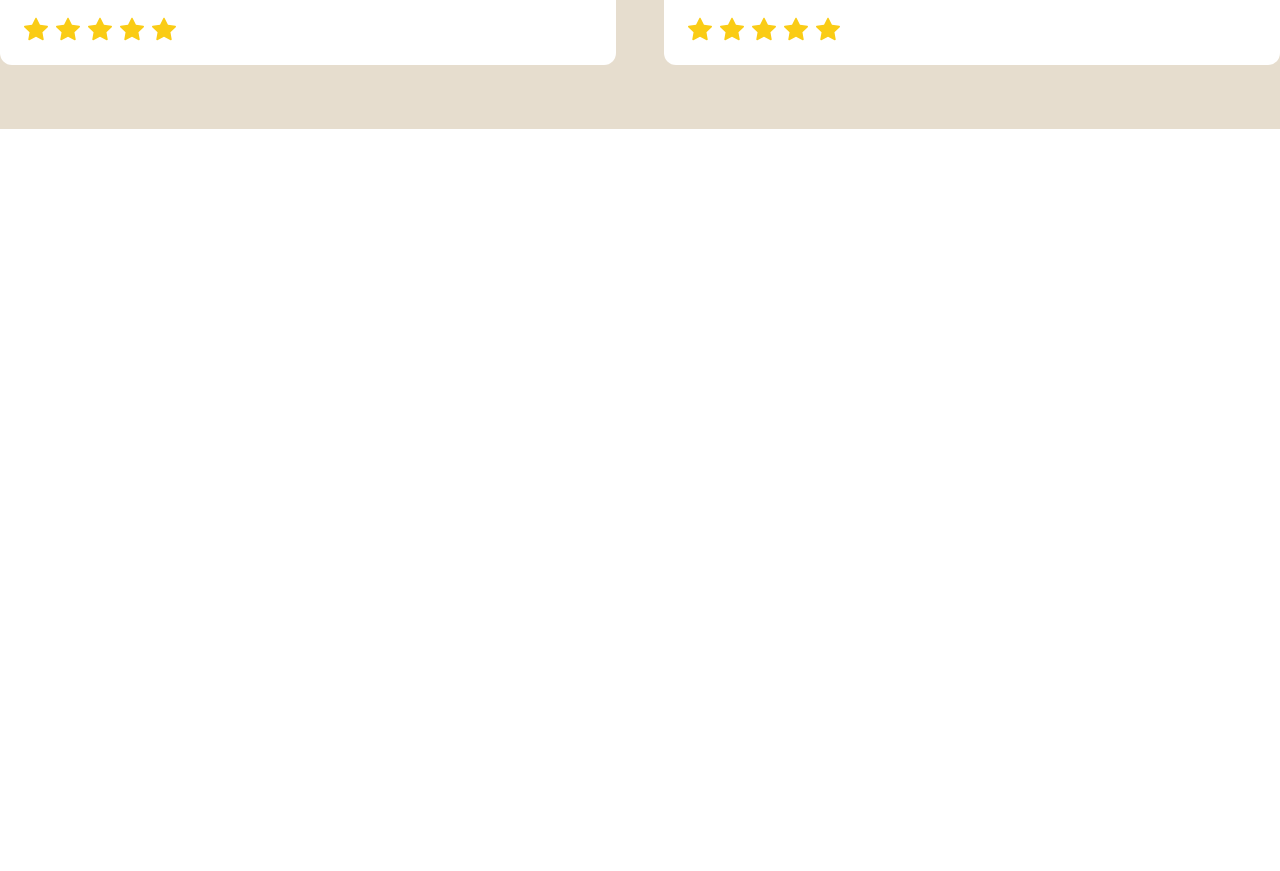
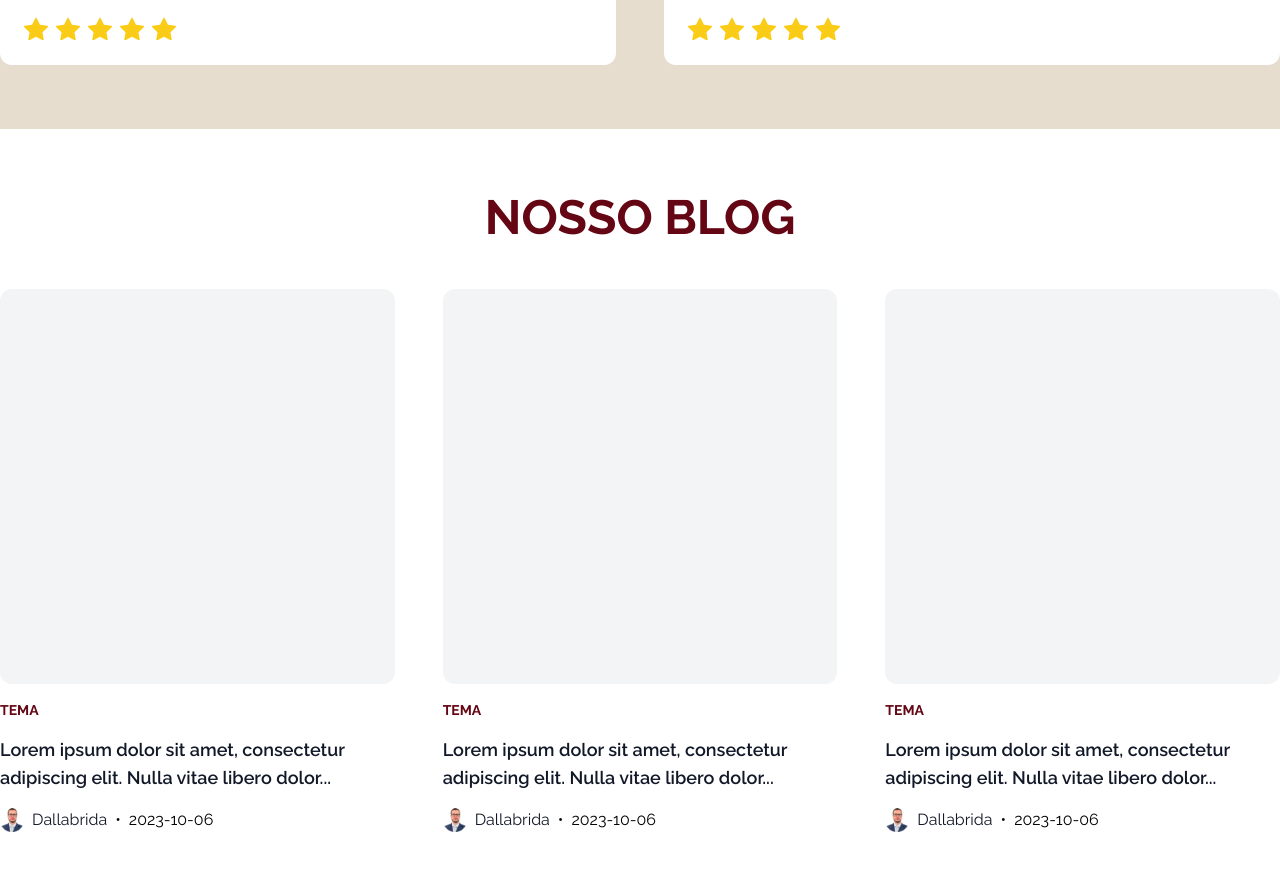
Before and after one commit to MateusDallabrida/mesquita-dallabrida, a Next.js app: page / in a window 1280 px wide. Shown: the part 4487-5358 px from the top of the page. Before the commit the page ends 4616 px from the top, so only its background shows below. Built offline with nearby package versions, Linux system fonts and the light colour scheme; a web font is replaced by a local one.

Commit message:
feat: add thumbnails with responsiveness

```diff
--- /dev/null
+++ b/src/components/OurBlog.tsx
@@ -0,0 +1,19 @@
+import { Thumbnail } from '@/components/Thumbnail'
+
+export function OurBlog() {
+  return (
+    <section>
+      <div className="max-w-7xl mx-auto py-16">
+        <h2 className="text-5xl font-bold uppercase text-main text-center">
+          Nosso Blog
+        </h2>
+
+        <div className="mt-12 grid md:grid-cols-2 lg:grid-cols-3 gap-12 px-4 xl:px-0">
+          <Thumbnail />
+          <Thumbnail />
+          <Thumbnail />
+        </div>
+      </div>
+    </section>
+  )
+}
--- /dev/null
+++ b/src/components/Thumbnail.tsx
@@ -0,0 +1,28 @@
+import Image from "next/image"
+
+export function Thumbnail() {
+  return (
+    <article className="flex flex-col gap-4">
+      <div className="w-full aspect-square bg-gray-100 rounded-xl" />
+      <p className="text-sm uppercase text-main font-bold">
+        Tema
+      </p>
+      <h2 className="text-lg font-semibold text-gray-900 line-clamp-2">
+        Lorem ipsum dolor sit amet, consectetur adipiscing elit. Nulla vitae libero dolor...
+      </h2>
+      <div className="flex items-center gap-2">
+        <Image
+          src="/dallabrida_photo.png"
+          alt=""
+          width={0}
+          height={0}
+          sizes="100vw"
+          className="w-6 h-6"
+        />
+        <p className="text-gray-900">Dallabrida</p>
+        <p>•</p>
+        <p>2023-10-06</p>
+      </div>
+    </article>
+  )
+}
--- a/src/pages/index.tsx
+++ b/src/pages/index.tsx
@@ -5,6 +5,7 @@ import { AboutUs } from '@/components/AboutUs'
 import { OurTeam } from '@/components/OurTeam'
 import { OurServices } from '@/components/OurServices'
 import { Testimonials } from '@/components/Testimonials'
+import { OurBlog } from '@/components/OurBlog'
 
 export default function Home() {
   return (
@@ -17,6 +18,7 @@ export default function Home() {
         <OurTeam />
         <OurServices />
         <Testimonials />
+        <OurBlog />
       </div>
     </>
   )
```
